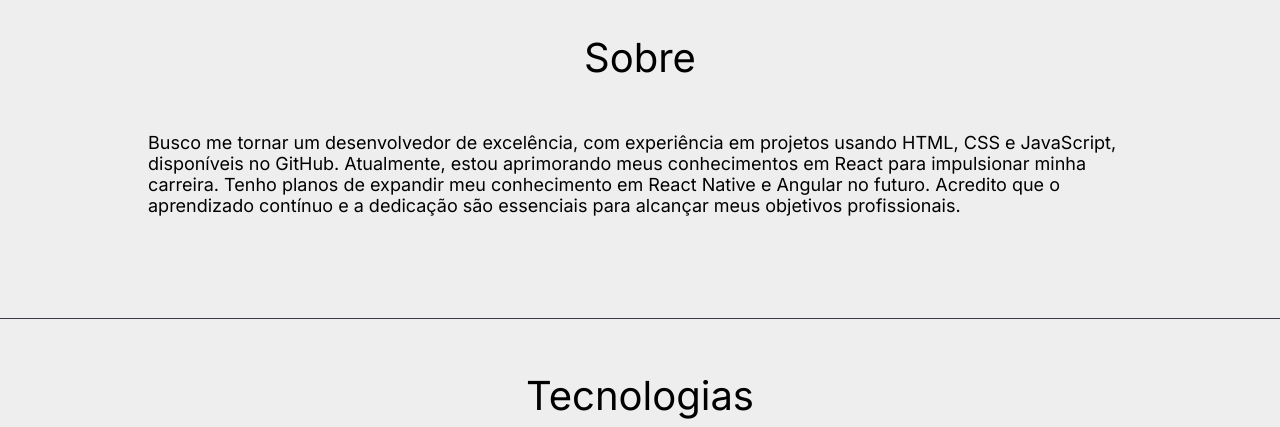
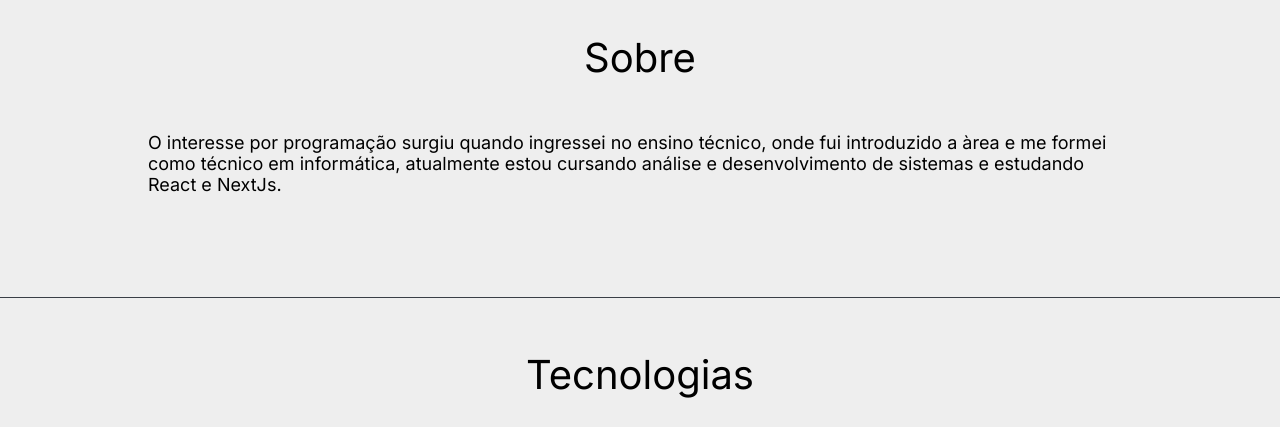
Before and after one commit to GuilhermeAugustoSantana/Portifolio, a website: page index.html in a window 1280 px wide. Shown: the part 820-1247 px from the top of the page. Drawn offline with Linux system fonts and the light colour scheme.

Commit message:
Arrumando texto

```diff
--- a/index.html
+++ b/index.html
@@ -46,7 +46,7 @@
       <div class="conteiner largura-limite">
         <h3>Sobre</h3>
         <div class="box-sobre">
-          <p>Busco me tornar um desenvolvedor de excelência, com experiência em projetos usando HTML, CSS e JavaScript, disponíveis no GitHub. Atualmente, estou aprimorando meus conhecimentos em React para impulsionar minha carreira. Tenho planos de expandir meu conhecimento em React Native e Angular no futuro. Acredito que o aprendizado contínuo e a dedicação são essenciais para alcançar meus objetivos profissionais.</p>
+          <p>O interesse por programação surgiu quando ingressei no ensino técnico, onde fui introduzido a àrea e me formei como técnico em informática, atualmente estou cursando análise e desenvolvimento de sistemas e estudando React e NextJs.</p>
         </div>
       </div>
     </section>
```
